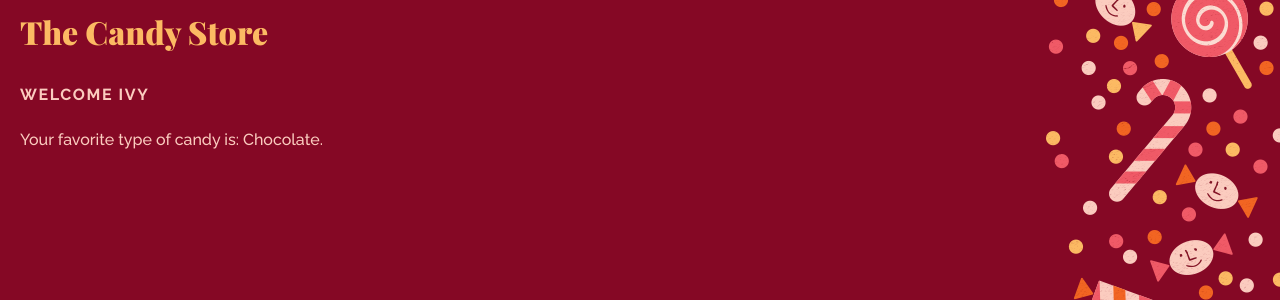
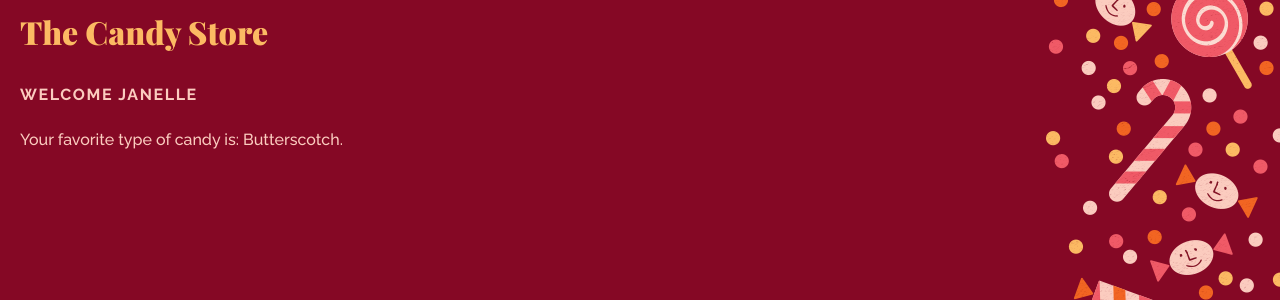
Before and after one commit to Jan-elle-Chan/DGL123-TryCh1, a PHP site: page /echo-shorthand.php in a window 1280 px wide. Shown: the top 300 px of the page. Run offline with PHP 8.4, Linux system fonts and the light colour scheme.

Commit message:
Update name variable and add element to array

```diff
--- a/c01/echo-shorthand.php
+++ b/c01/echo-shorthand.php
@@ -1,6 +1,6 @@
 <?php
-$name      = 'Ivy';
-$favorites = ['Chocolate', 'Toffee', 'Fudge',];
+$name      = 'Janelle';
+$favorites = ['Butterscotch','Chocolate', 'Toffee', 'Fudge',];
 ?>
 <!DOCTYPE html>
 <html>
```
